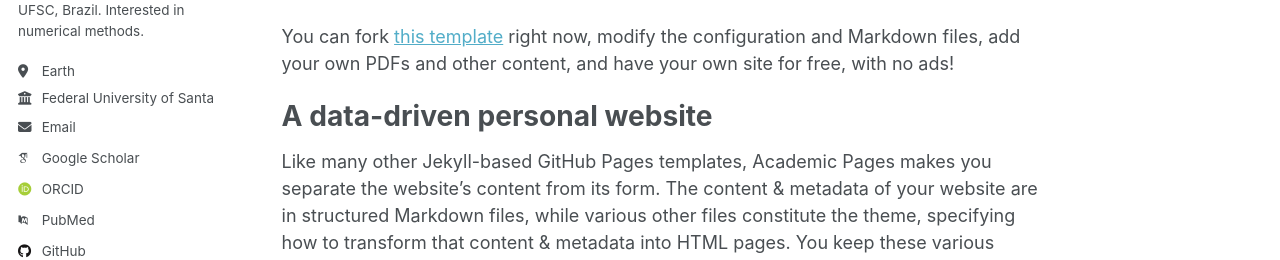
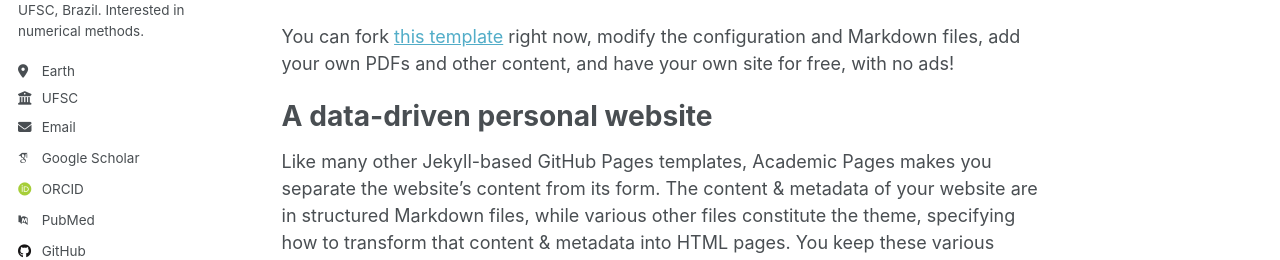
Before and after one commit to jpteixei/jpteixei.github.io, a Jekyll site: the page built from _pages/about.md, in a window 1280 px wide. Shown: the part 386-646 px from the top of the page. Built offline with Jekyll 4.4.1, drawn with Linux system fonts in a browser that asks for light colours; some web fonts are replaced; a script that is not in the unit is left out.

Commit message:
Update _config.yml

```diff
--- a/_config.yml
+++ b/_config.yml
@@ -27,7 +27,7 @@ author:
   pronouns         : "he/his"# example: "she/her"
   bio              : "Electrical Engineer Undergratuate Student at UFSC, Brazil. Interested in numerical methods."
   location         : "Earth"
-  employer         : "Federal University of Santa Catarina (UFSC)"
+  employer         : "UFSC"
   uri              : # URL
   email            : "jpteixei@gmail.com"
 
```
